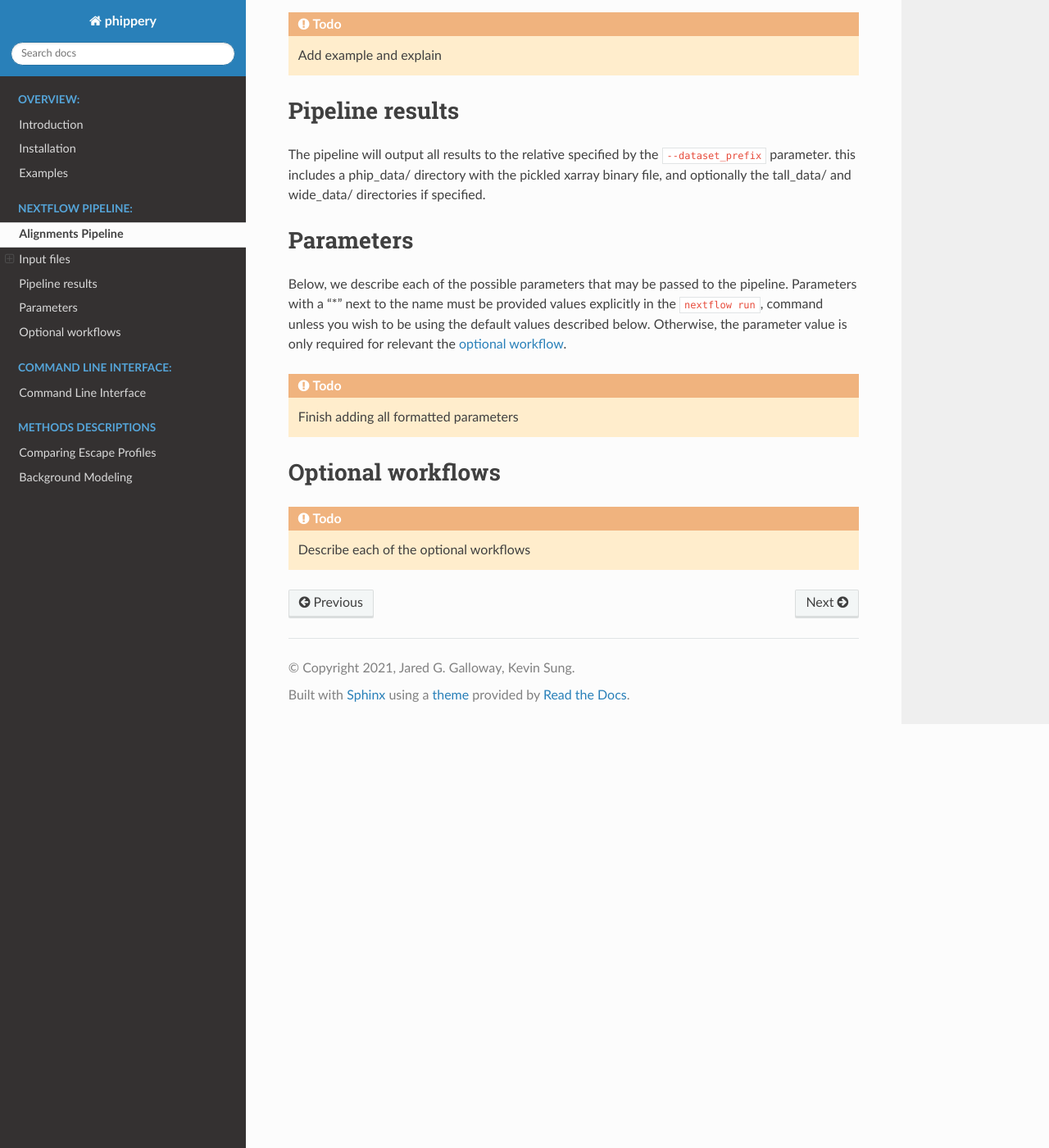
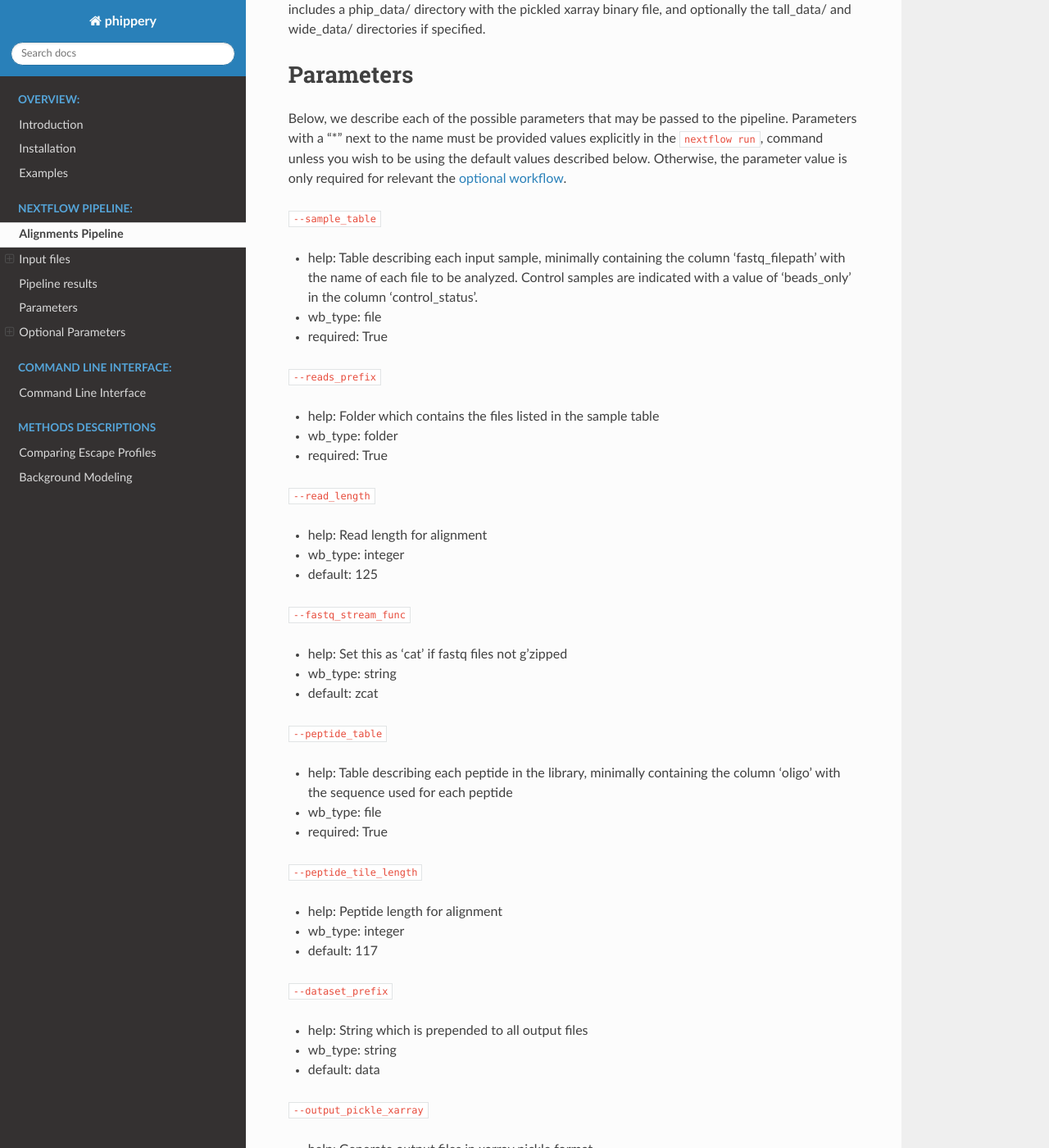
Before and after one commit to matsengrp/phippery, a Sphinx documentation site: the page built from docs/alignments-pipeline.rst, in a window 1280 px wide and 1400 px high, scrolled down 3345 px. Shown: the whole window at 82% size. Built offline with Sphinx 7.4.7 and the Read the Docs theme 2.0.0, drawn with Linux system fonts in a browser that asks for light colours; pages that are not in the unit, such as notebooks, are missing from menus; some of the changed text lies outside the part shown.

Commit message:
lots of progress on pipeline parameters documentation + todos

```diff
--- a/docs/alignments-pipeline.rst
+++ b/docs/alignments-pipeline.rst
@@ -145,12 +143,204 @@ you wish to be using the default values described below.
 Otherwise, the parameter value is only required for relevant the
 :ref:`optional workflow <sec_optional_workflows>`.
 
-.. todo:: Finish adding all formatted parameters
+
+``--sample_table``
+
+- help: Table describing each input sample, minimally containing the column 'fastq_filepath' with the name of each file to be analyzed. Control samples are indicated with a value of 'beads_only' in the column 'control_status'.
+- wb_type: file
+- required: True
+
+``--reads_prefix``
+
+- help: Folder which contains the files listed in the sample table
+- wb_type: folder
+- required: True
+
+``--read_length``
+
+- help: Read length for alignment
+- wb_type: integer
+- default: 125
+
+``--fastq_stream_func``
+
+- help: Set this as 'cat' if fastq files not g'zipped
+- wb_type: string
+- default: zcat
+
+``--peptide_table``
+
+- help: Table describing each peptide in the library, minimally containing the column 'oligo' with the sequence used for each peptide
+- wb_type: file
+- required: True
+
+``--peptide_tile_length``
+
+- help: Peptide length for alignment
+- wb_type: integer
+- default: 117
+
+``--dataset_prefix``
+
+- help: String which is prepended to all output files
+- wb_type: string
+- default: data
+
+``--output_pickle_xarray``
+
+- help: Generate output files in xarray pickle format
+- wb_type: bool
+- default: True
+
+``--output_tall_csv``
+
+- help: Generate output files in tall CSV format
+- wb_type: bool
+- default: True
+
+``--output_wide_csv``
+
+- help: Generate output files in wide CSV format
+- wb_type: bool
+- default: True
+
+``--n_mismatches``
+
+- help: Number of mismatches allowed
+- wb_type: integer
+- default: 2
+
+``--bowtie_optional_args``
+
+- help: Other bowtie options
+- wb_type: string
+- default: --tryhard --nomaqround --norc --best --sam --quiet
+
+``--replicate_sequence_counts``
+
+- help: Flag for replicating counts for replicate sequences
+- wb_type: bool
+- default: True
 
 .. _sec_optional_workflows:
 
-==================
-Optional workflows
-==================
+===================
+Optional Parameters
+===================
 
-.. todo:: Describe each of the optional workflows
+We provide a popular (at least for us)
+selectio of the features found in the
+phippery python API as optional during pipeline
+execution.
+
+.. todo:: finish description
+
+Optional Workflow: CPM Enrichment
++++++++++++++++++++++++++++++++++
+
+``--run_cpm_enr_workflow``
+
+.. todo:: add link to autodoc function - forgot how to do that
+
+- help: Flag for running the enrichment workflow using counts
+    per million as a pre-processing step to fold enrichment.
+- wb_type: bool
+- default: False
+
+Negative Binomomial
++++++++++++++++++++
+
+.. todo:: link to description
+
+``--run_neg_binom_fit_predict``
+
+- help: Flag for running negative binomial modeling
+- wb_type: bool
+- default: False
+
+Z-Score
++++++++
+
+.. todo:: link to description
+
+``--run_zscore_fit_predict``
+
+- help: Flag for running Z-score enrichment analysis
+- wb_type: bool
+- default: False
+
+.. todo:: show example of running all the optional workflows minus virscan
+    i.e. what do the sample and peptide tables look like and how long does
+    take? You could poentially add some of the nextflow stats from the
+    nextflow official report
+
+VirScan Public Epitopes
++++++++++++++++++++++++
+
+.. todo:: d
+
+``--summarize_by_organism``
+
+- help: Flag used to control the summary of results by organism
+- wb_type: bool
+- default: False
+
+``--peptide_org_col``
+
+- help: Column in the peptide table indicating the organism for each peptide
+- wb_type: string
+- default: Strain
+
+``--peptide_prot_col``
+
+- help: Column in the peptide table indicating the protein for each peptide
+- wb_type: string
+- default: Protein
+
+``--peptide_pos_col``
+
+- help: Column in the peptide table indicating the position within the protein for each peptide
+- wb_type: string
+- default: Prot_Start
+
+``--peptide_seq_col``
+
+- help: Column in the peptide table containing the peptide sequence (used to match against public epitopes)
+- wb_type: string
+- default: Prot
+
+``--max_overlap``
+
+- help: Maximum allowed overlap between detected peptides
+- wb_type: integer
+- default: 7
+
+``--zscore_threshold``
+
+- help: Minimum z-score threshold
+- wb_type: float
+- default: 2.5
+
+``--sample_grouping_col``
+
+- help: Column in the sample table used for mapping replicates to samples
+- wb_type: string
+- default:
+
+``--public_epitopes_csv``
+
+- help: Optional, a CSV containing public epitopes
+- wb_type: file
+
+``--public_epitopes_col``
+
+- help: In the public epitopes CSV, the column containing the translated amino acid sequence
+- wb_type: string
+- default: peptide_translate
+
+``--nxf_profile``
+
+- help: Profile used for resource allocation (options: standard / docker / cluster)
+- wb_env: PROFILE
+- wb_type: string
+- default: standard
```
Also changed, not shown: other parts of docs/alignments-pipeline.rst (+0 -2 lines).
